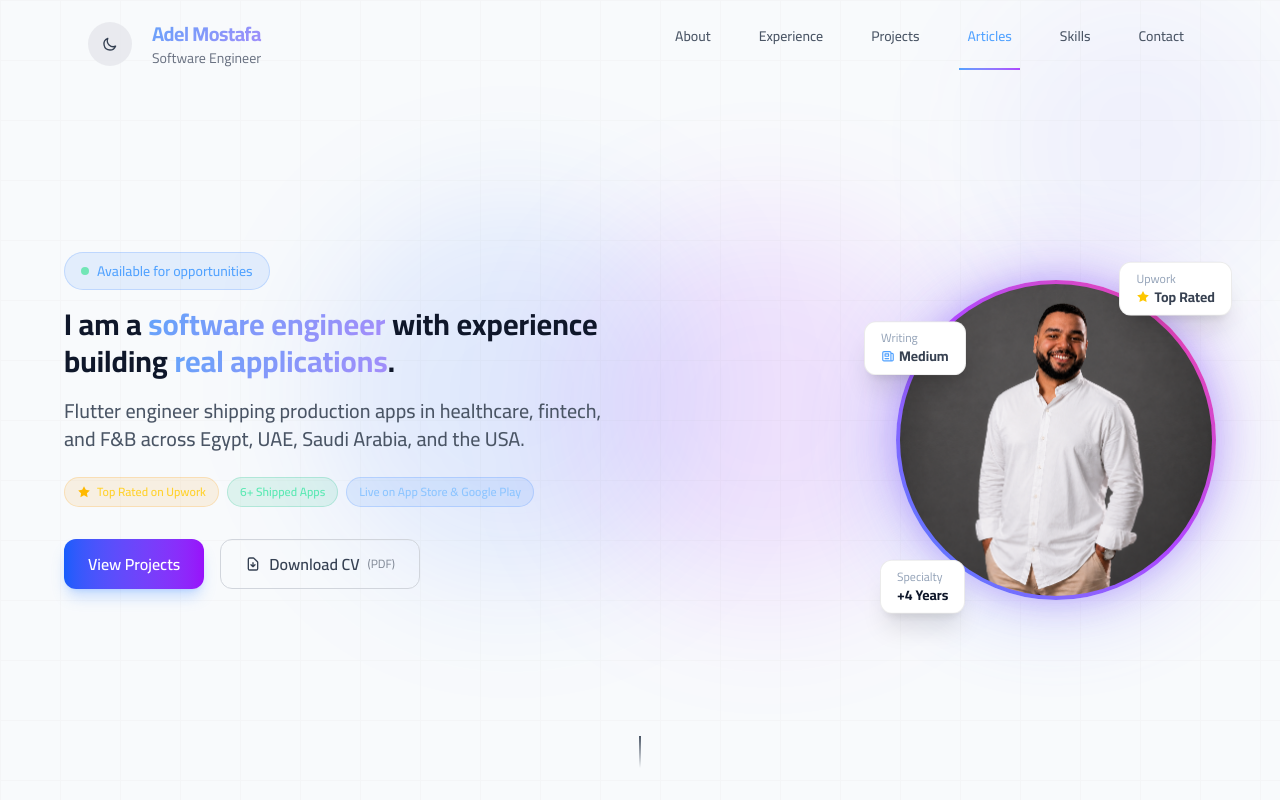
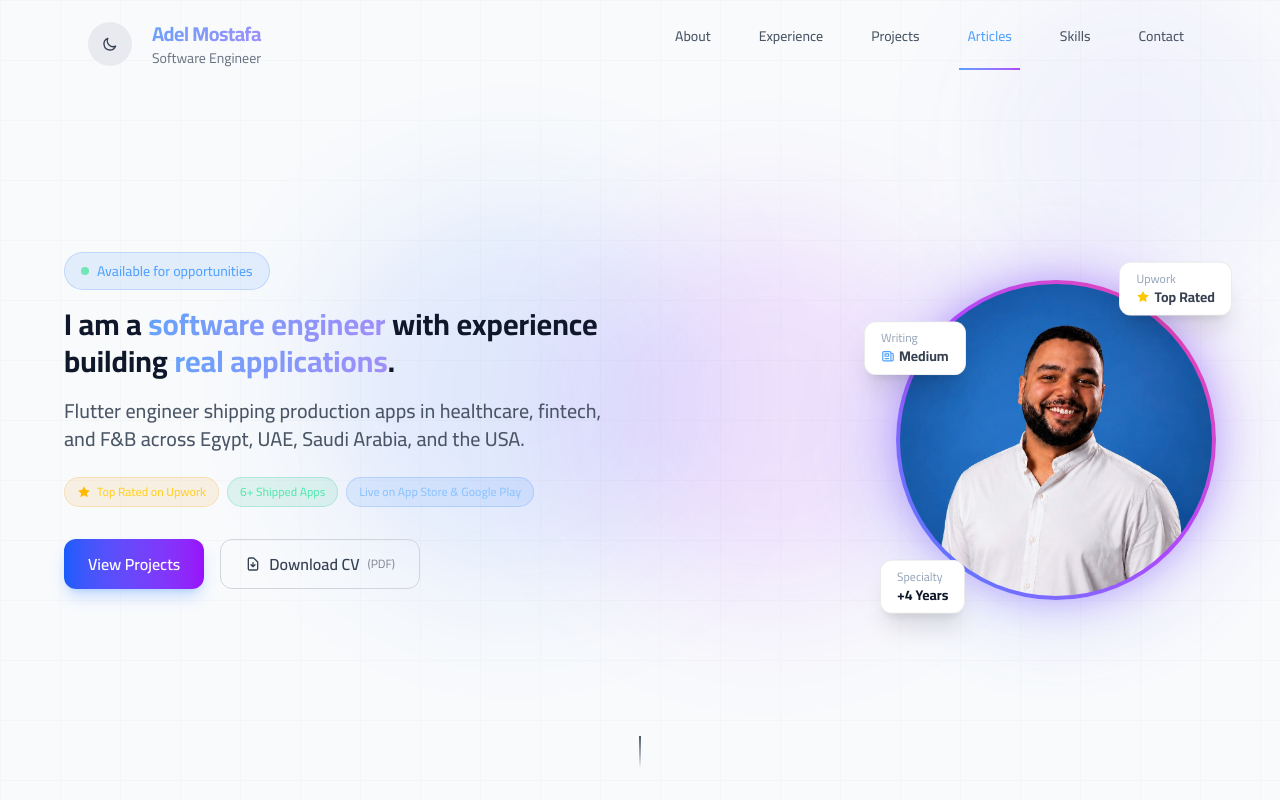
Before and after one commit to A7med3li011/Adel-PORTFOLIO, a Next.js app: page / in a window 1280 px wide. Shown: the top 800 px of the page. Built offline with nearby package versions, Linux system fonts and the light colour scheme.

Commit message:
feat: update profile image from PNG to JPG format and adjust references

```diff
--- a/app/components/sections/HeroSection.tsx
+++ b/app/components/sections/HeroSection.tsx
@@ -44,8 +44,8 @@ export default function HeroSection() {
             className="text-xl sm:text-2xl md:text-[1.7rem] lg:text-3xl font-bold leading-tight mb-4 hero-entrance"
             style={{ animationDelay: "100ms" }}
           >
-            I am a <span className="gradient-text">software engineer</span>{" "}
-            with experience building{" "}
+            I am a <span className="gradient-text">software engineer</span> with
+            experience building{" "}
             <span className="gradient-text">real applications</span>.
           </h1>
           <p
@@ -129,7 +129,7 @@ export default function HeroSection() {
                 style={{ background: "var(--bg-surface)" }}
               >
                 <Image
-                  src="/assets/images/profile.png"
+                  src="/assets/images/profile.jpg"
                   alt="Adel Mostafa"
                   width={320}
                   height={320}
--- a/app/layout.tsx
+++ b/app/layout.tsx
@@ -12,8 +12,8 @@ export const metadata: Metadata = {
   description:
     "Flutter Developer | Mobile Software Engineer specializing in cross-platform iOS and Android apps. Top Rated on Upwork.",
   icons: {
-    icon: "/assets/images/profile.png",
-    apple: "/assets/images/profile.png",
+    icon: "/assets/images/profile.jpg",
+    apple: "/assets/images/profile.jpg",
   },
 };
 
```
Also changed, not shown: public/assets/images/profile.jpg (added), public/assets/images/profile.png (deleted).
